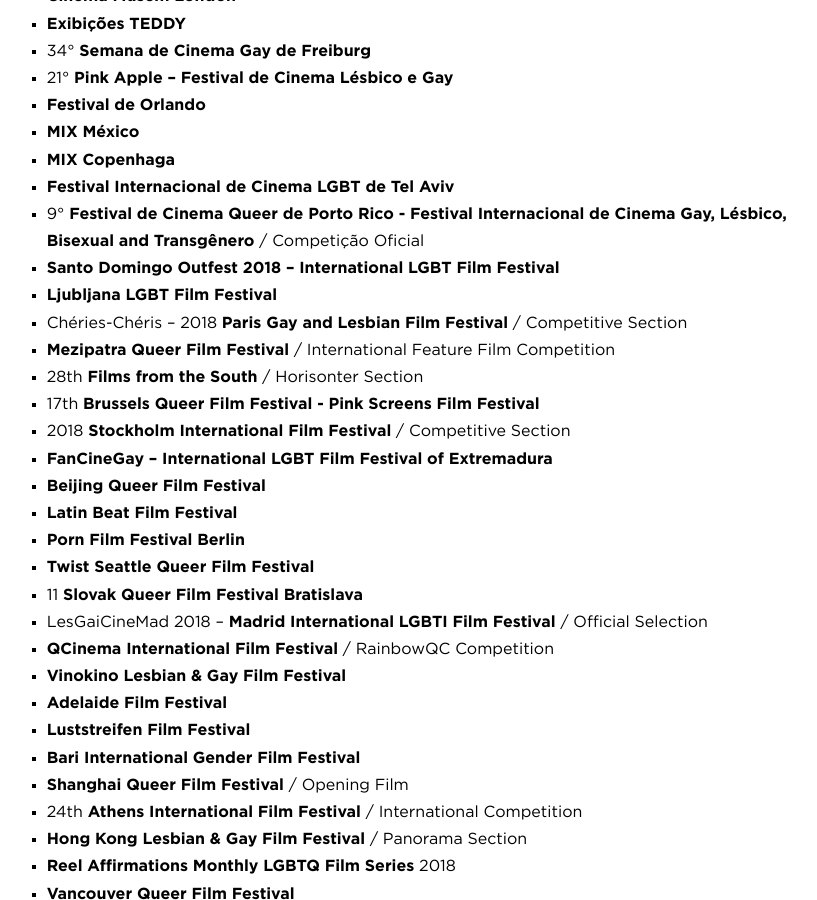
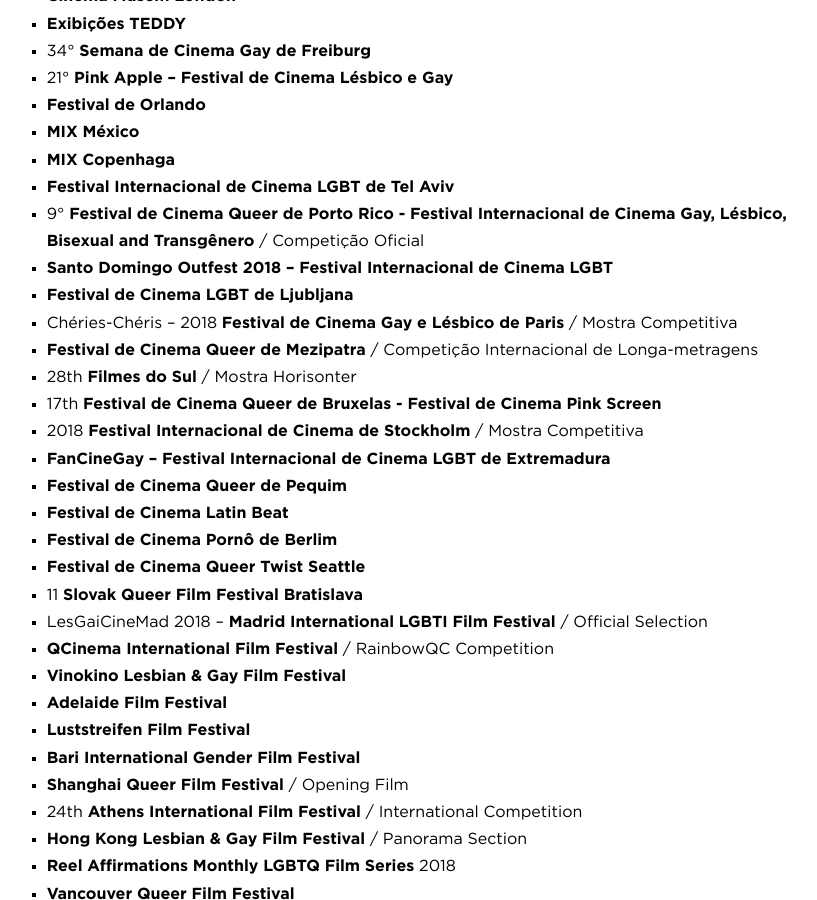
Before and after one commit to arthrfrts/besouro, a Jekyll site: the page built from _projects/tintabruta.md, in a window 1280 px wide and 900 px high, scrolled down 1835 px. Shown: the whole window, without its empty margins (430-1247 px from the left). Built offline with Jekyll 4.4.1, drawn with Linux system fonts in a browser that asks for light colours.

Commit message:
Updated Tintabruta

```diff
--- a/_projects/tintabruta.md
+++ b/_projects/tintabruta.md
@@ -61,18 +61,18 @@
 * **MIX Copenhaga**
 * **Festival Internacional de Cinema LGBT de Tel Aviv**
 * 9° **Festival de Cinema Queer de Porto Rico - Festival Internacional de Cinema Gay, Lésbico, Bisexual and Transgênero** / Competição Oficial
-* **Santo Domingo Outfest 2018 – International LGBT Film Festival**
-* **Ljubljana LGBT Film Festival**
-* Chéries-Chéris – 2018 **Paris Gay and Lesbian Film Festival** / Competitive Section
-* **Mezipatra Queer Film Festival** / International Feature Film Competition
-* 28th **Films from the South** / Horisonter Section
-* 17th **Brussels Queer Film Festival - Pink Screens Film Festival**
-* 2018 **Stockholm International Film Festival** / Competitive Section
-* **FanCineGay – International LGBT Film Festival of Extremadura**
-* **Beijing Queer Film Festival**
-* **Latin Beat Film Festival**
-* **Porn Film Festival Berlin**
-* **Twist Seattle Queer Film Festival**
+* **Santo Domingo Outfest 2018 – Festival Internacional de Cinema LGBT**
+* **Festival de Cinema LGBT de Ljubljana**
+* Chéries-Chéris – 2018 **Festival de Cinema Gay e Lésbico de Paris** / Mostra Competitiva
+* **Festival de Cinema Queer de Mezipatra** / Competição Internacional de Longa-metragens
+* 28th **Filmes do Sul** / Mostra Horisonter
+* 17th **Festival de Cinema Queer de Bruxelas - Festival de Cinema Pink Screen**
+* 2018 **Festival Internacional de Cinema de Stockholm** / Mostra Competitiva
+* **FanCineGay – Festival Internacional de Cinema LGBT de Extremadura**
+* **Festival de Cinema Queer de Pequim**
+* **Festival de Cinema Latin Beat**
+* **Festival de Cinema Pornô de Berlim**
+* **Festival de Cinema Queer Twist Seattle**
 * 11 **Slovak Queer Film Festival Bratislava**
 * LesGaiCineMad 2018 – **Madrid International LGBTI Film Festival** / Official Selection
 * **QCinema International Film Festival** / RainbowQC Competition
```
